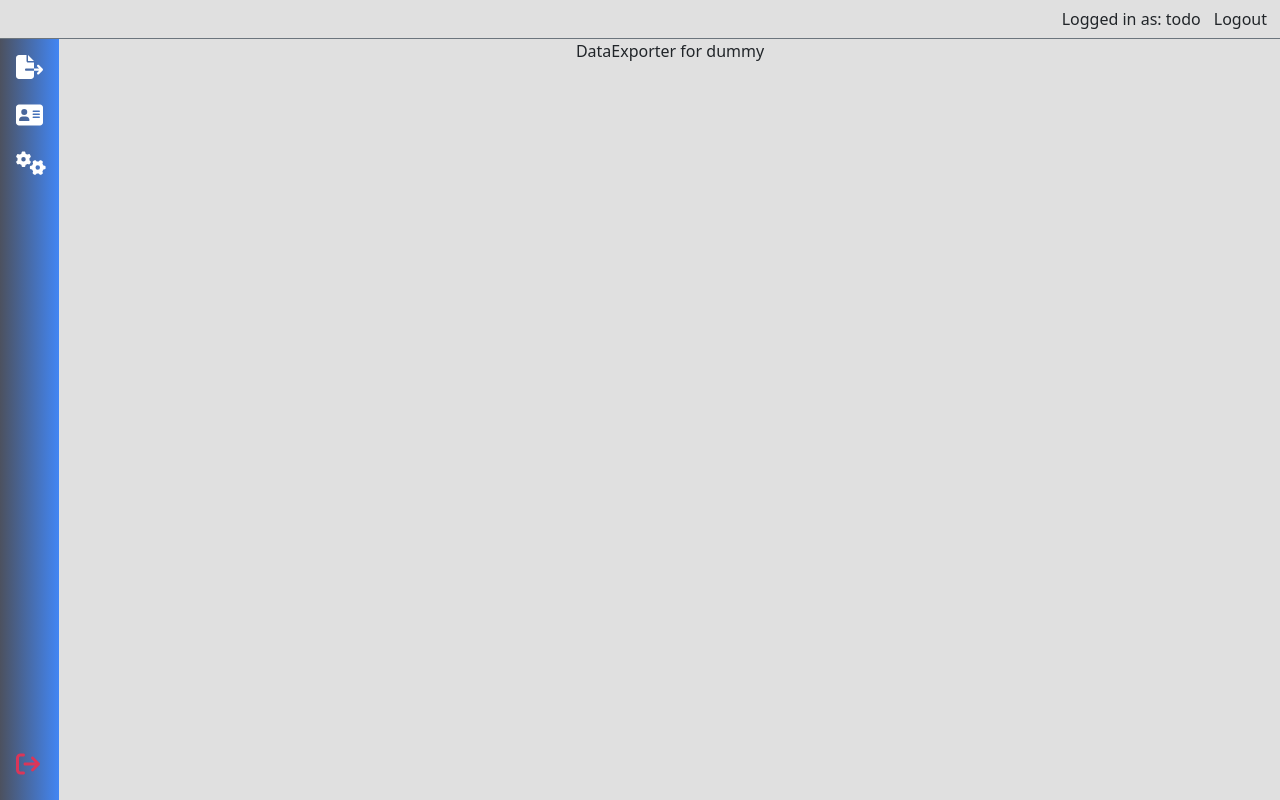
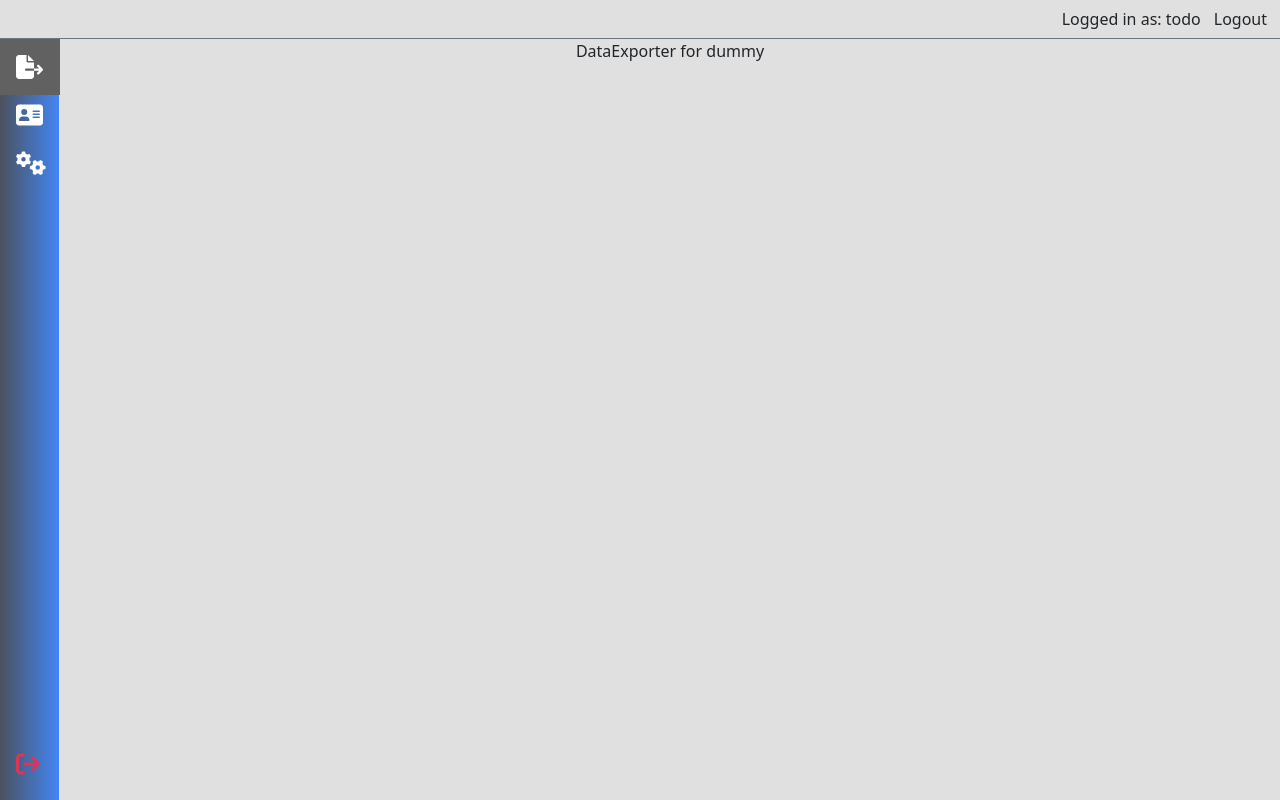
Before and after one commit to tekenradar/researcher-ui, a React (Create React App) app: page /studies/dummy/exporter in a window 1280 px wide. Built offline with nearby package versions, Linux system fonts and the light colour scheme.

Commit message:
select item in set to active state in navigationMenu

```diff
--- a/src/stylesheets/css/components/study/NavigationMenu.css
+++ b/src/stylesheets/css/components/study/NavigationMenu.css
@@ -5,6 +5,9 @@
 }
 
 .icon:hover{
-    color:#9e9e9e;
     width: 34px;
 }
+
+.active{
+    background-color: #616161;
+}
```
